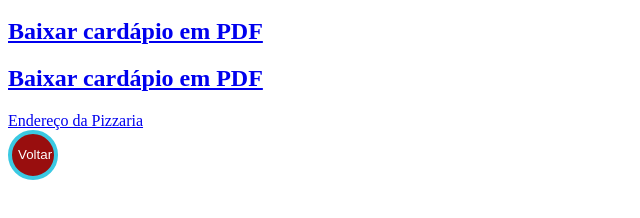
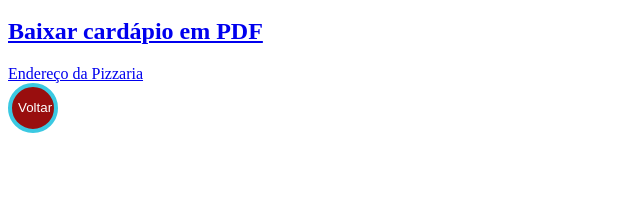
Before and after one commit to davivitor-hub/html, a plain HTML site: page aula6/index.html in a window 1280 px wide. Shown: the part 134-352 px from the top of the page, without its empty margins (0-640 px from the left). Drawn offline with Linux system fonts and the light colour scheme.

Commit message:
Arquivo feito no VScode

```diff
--- a/aula6/index.html
+++ b/aula6/index.html
@@ -19,10 +19,6 @@
    <a href="cardapio_pizzaria.pdf" download>Baixar
      cardápio em PDF</a>
 </h2>
- <h2>
-   <a href="cardapio_pizzaria.pdf" download>Baixar
-     cardápio em PDF</a>
-</h2>
 <a href="https://maps.app.goo.gl/dhquYcco6GRc92GP7" target="_blank" rel="noopener noreferrer">Endereço da Pizzaria</a>
  <div style="text-align: center;"></div>
  <a href="../index.html"><button style="background-color: #990e0e; color: #ffffff; border: 4px solid #3bc9e2; border-radius: 25px; width: 50px; height: 50px;">Voltar</button></a>
```
